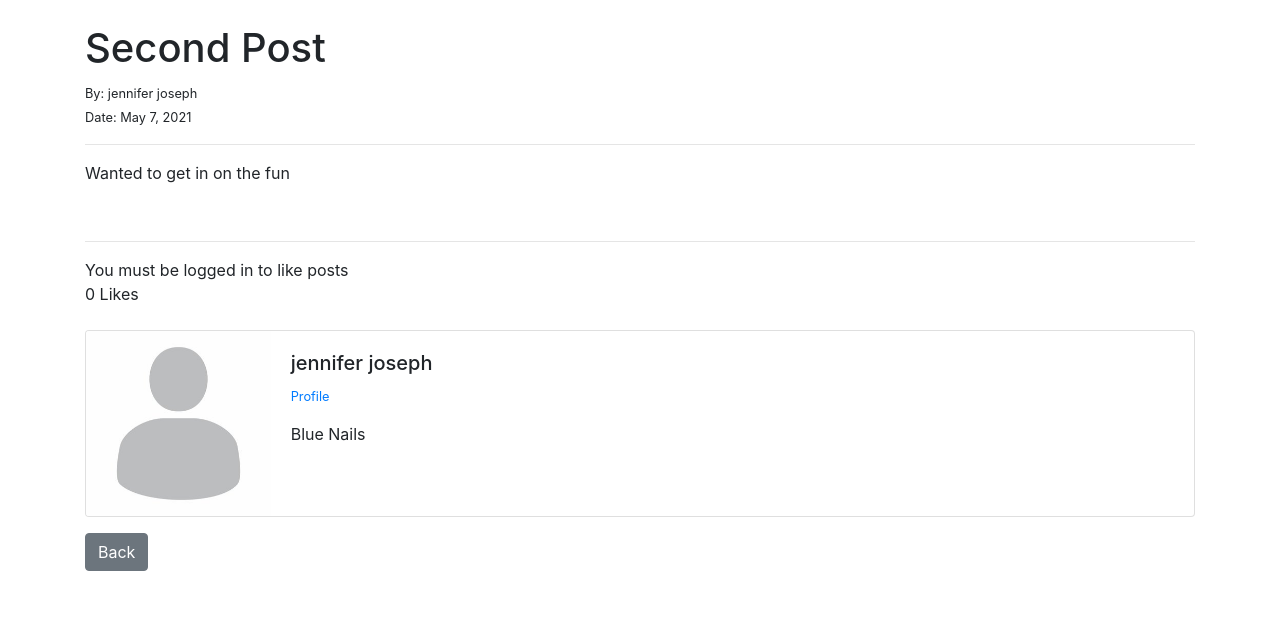
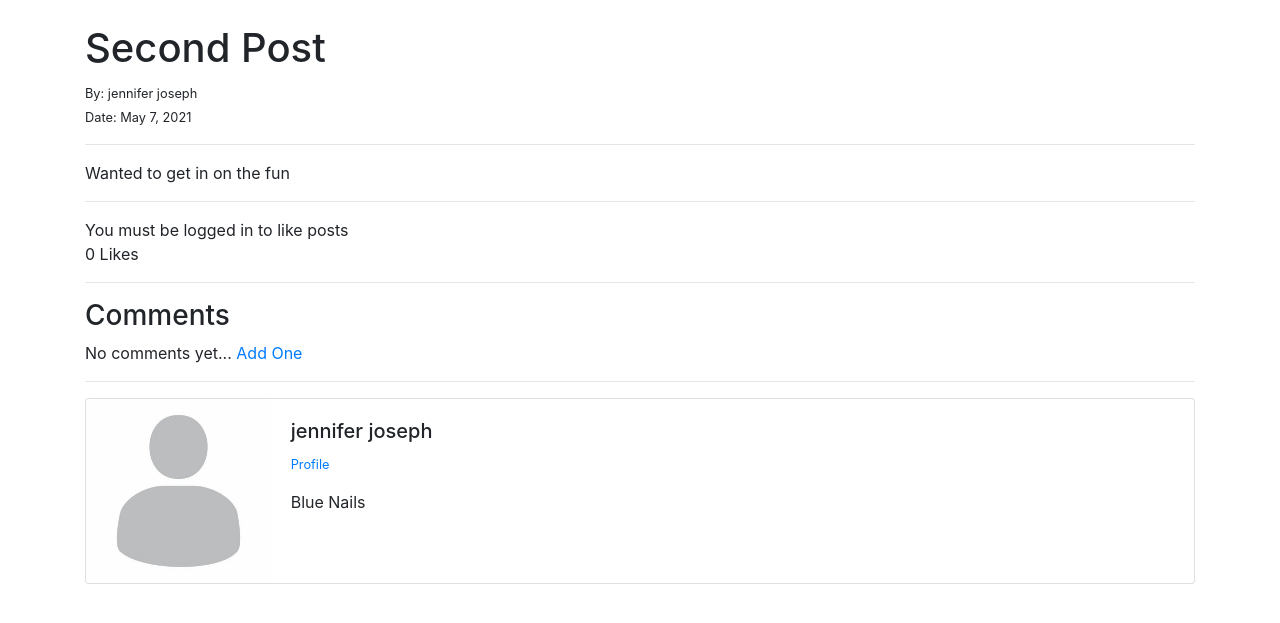
Before and after one commit to josephjz/ablog, a Django app: page /article/27 in a window 1280 px wide. Shown: the part 56-679 px from the top of the page. Run offline with Django 3.2, Linux system fonts and the light colour scheme; data comes from the database, SQL or seed files in the repository; both versions use the stored data as it was after the commit; some libraries are stand-ins or nearby versions.

Commit message:
video 33 done

```diff
--- a/tutorialblog/admin.py
+++ b/tutorialblog/admin.py
@@ -1,7 +1,8 @@
 from django.contrib import admin
-from .models import Post, Category, Profile
+from .models import Post, Category, Profile, Comment
 # have to register any new models in our admin area
 
 admin.site.register(Post) # this allows our blog post entries to be accessible from blog post area, creates the Posts table on admin
 admin.site.register(Category)
 admin.site.register(Profile)
+admin.site.register(Comment)
--- a/tutorialblog/models.py
+++ b/tutorialblog/models.py
@@ -65,3 +65,15 @@ class Post(models.Model):
         # this will take it to the post that was just created!
         # want to point this back to the articles page
         # any time seomthing is created in our model, it gets an id (kinda the same thing as primary key )
+
+
+# commenting on the blog posts so need to associate this model with Post
+
+class Comment(models.Model):
+    post = models.ForeignKey(Post, related_name = "comments", on_delete = models.CASCADE) # foreign key
+    name = models.CharField(max_length = 255)
+    body = models.TextField()
+    date_added = models.DateTimeField(auto_now_add = True)
+
+    def __str__(self):
+        return '%s - %s' % (self.post.title, self.name) # admin area will show post title that comment is on, and who commented
--- a/tutorialblog/templates/article_details.html
+++ b/tutorialblog/templates/article_details.html
@@ -26,7 +26,6 @@
     <img src = "{{ post.header_image.url }}" width = 600 height = 600> <br>
 {% endif %}
 {{ post.body|safe }}
-<br>
 <hr>
 
 <form action="{% url 'like-post' post.pk%}" method = "POST"}>   <!-- passing post.pk rememebrs which post we are looking at -->
@@ -46,10 +45,23 @@ You must be logged in to like posts
 {% endif %}
 <br>
 {{total_likes}} Likes
+<hr>
+</form>
 
-</form>
-<br>
+<h3> Comments </h3>
+{% if not post.comments.all %} <!-- using related name of comments for our reference to comment model -->
+  No comments yet... <a href="#"> Add One </a>
+{% else %}
+  <!-- looping through comments -->
+  {% for comment in post.comments.all %}
+    <strong> {{ comment.name }} - {{comment.date_added}} </strong>
+    <br>
+    {{comment.body}}
+    <br>
+  {% endfor %}
+{% endif %}
 
+<hr>
 <div class="card mb-3">
     <div class="row no-gutters">
       <div class="col-md-2">
@@ -84,6 +96,6 @@ You must be logged in to like posts
   </div>
 
 <!-- without the class = this is a hyperlink, adding class makes it a bootstrap button  -->
-<a href= "{% url 'home' %}" class = "btn btn-secondary btn-small">Back</a>
+<!-- <a href= "{% url 'home' %}" class = "btn btn-secondary btn-small">Back</a>     -->
 
 {% endblock %}
```
Also changed, not shown: db.sqlite3, tutorialblog/migrations/0011_comment.py (added).
